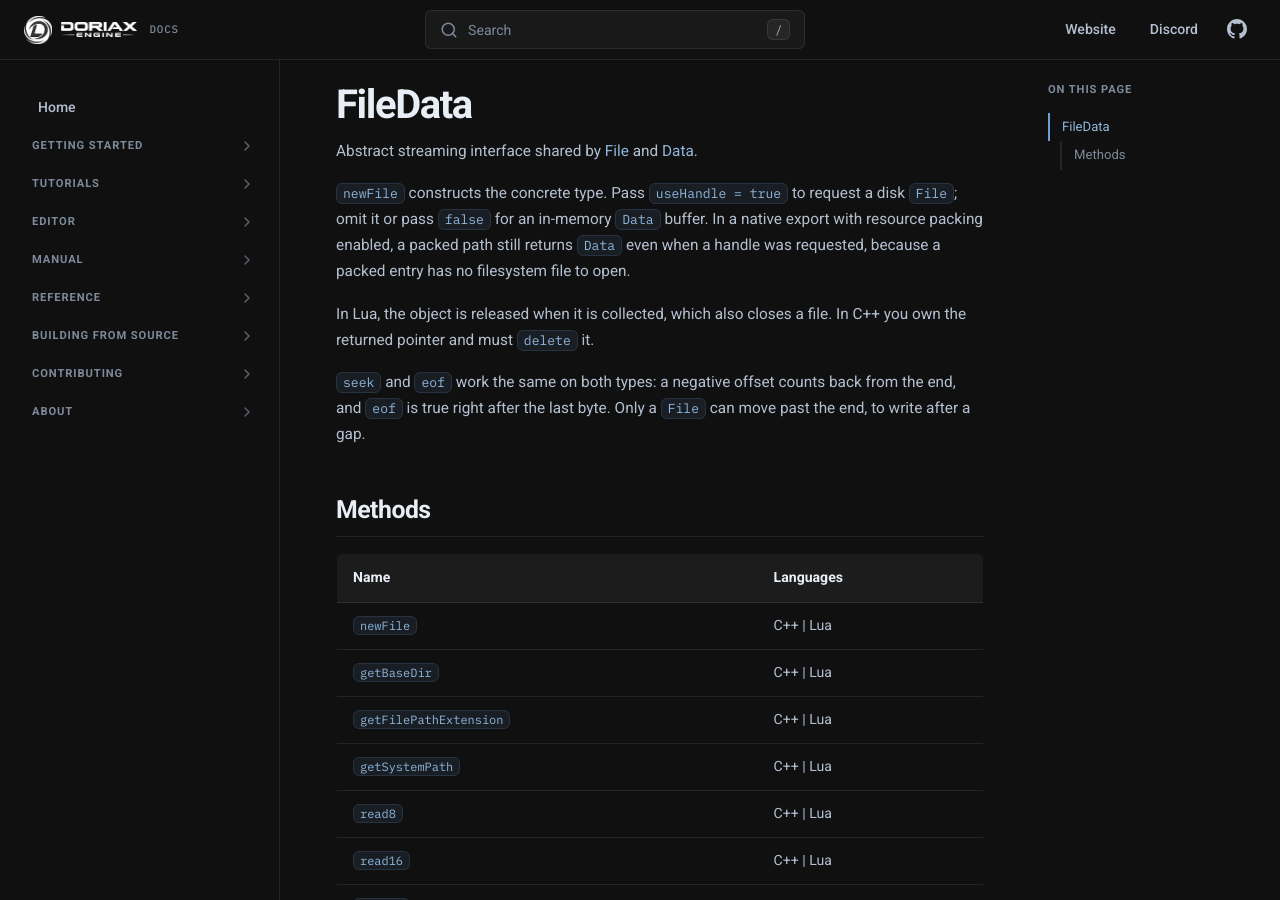
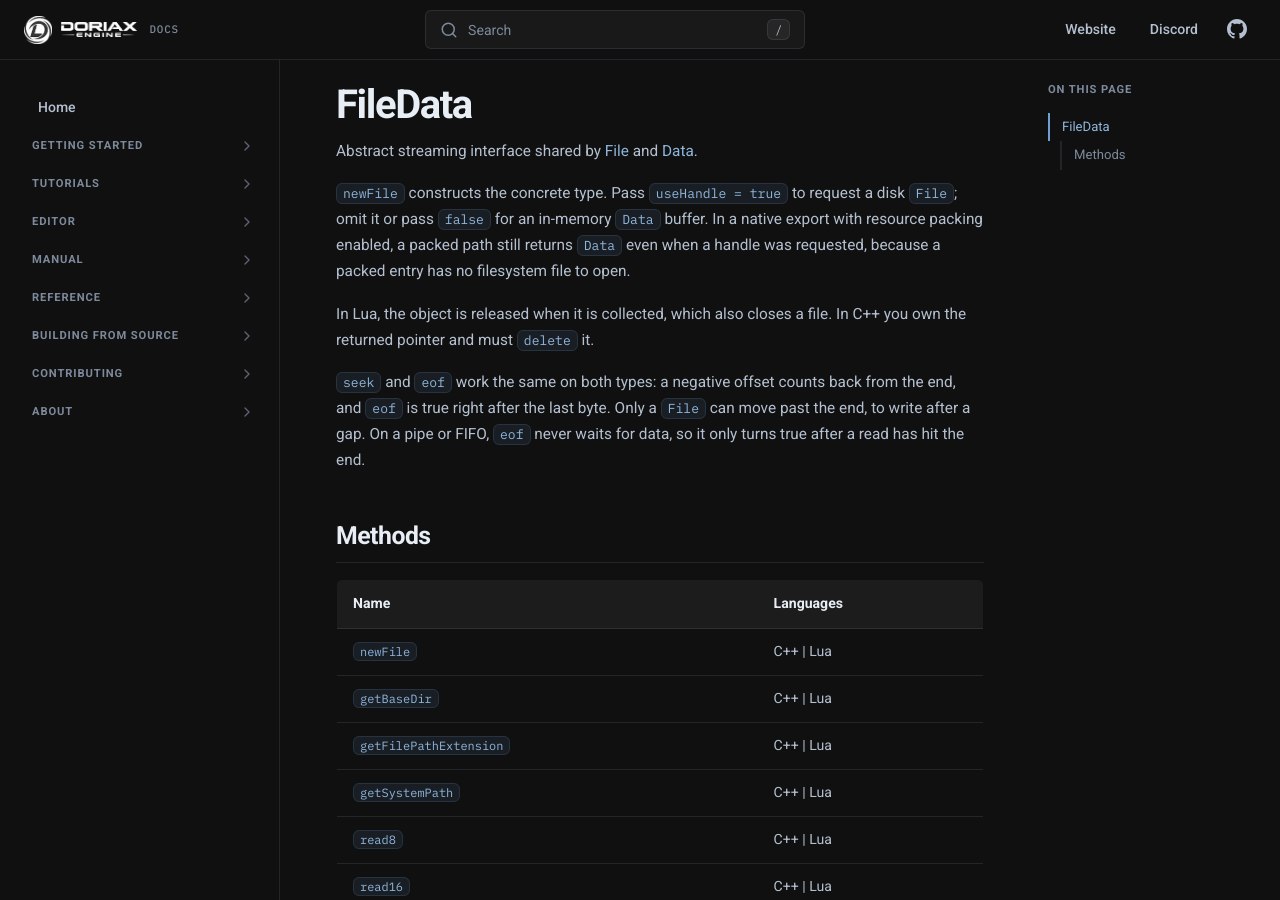
Before and after one commit to doriaxengine/doriax-docs, an MkDocs documentation site: the page built from docs/reference/classes/filedata.md, in a window 1280 px wide and 900 px high. Built offline with MkDocs 1.6.1, drawn with Linux system fonts in a browser that asks for light colours; comment, search, counter and statistics services are not loaded.

Commit message:
Documented eof on pipes

```diff
--- a/docs/reference/classes/filedata.md
+++ b/docs/reference/classes/filedata.md
@@ -16,7 +16,8 @@ you own the returned pointer and must `delete` it.
 
 `seek` and `eof` work the same on both types: a negative offset counts back from the
 end, and `eof` is true right after the last byte. Only a `File` can move past the end,
-to write after a gap.
+to write after a gap. On a pipe or FIFO, `eof` never waits for data, so it only turns
+true after a read has hit the end.
 
 ## Methods
 
```
